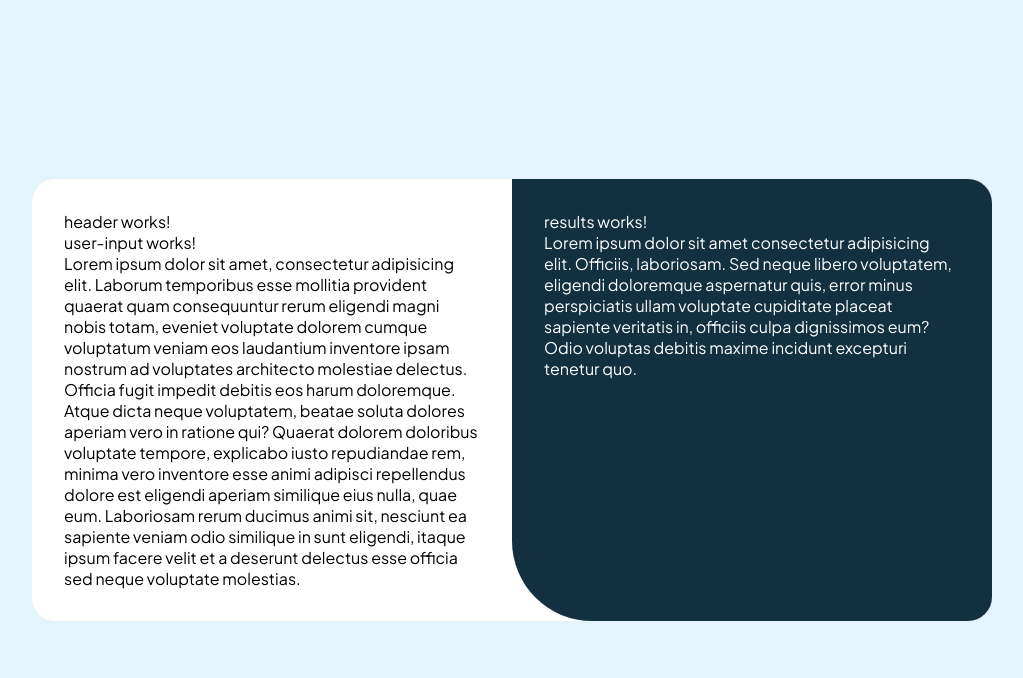
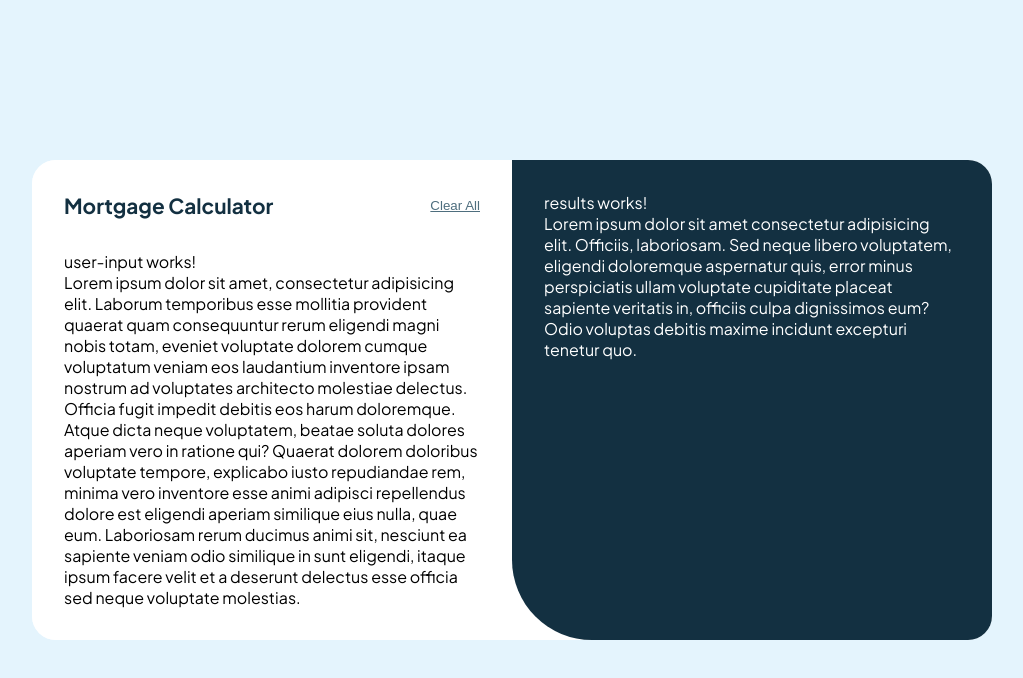
Before and after one commit to lenahm/Mortgage-Repayment-Calculator, an Angular app: page / in a window 1280 px wide. Shown: the top 678 px of the page, without its empty margins (128-1151 px from the left). Built offline with nearby package versions, Linux system fonts and the light colour scheme.

Commit message:
Implement Header-Component

```diff
--- a/src/app/header/header.component.css
+++ b/src/app/header/header.component.css
@@ -0,0 +1,23 @@
+header {
+  display: flex;
+  align-items: center;
+  justify-content: space-between;
+  margin-bottom: 2rem;
+}
+
+h1 {
+  font-size: 1.3rem;
+  color: var(--slate-900);
+}
+
+button {
+  cursor: pointer;
+  background: none;
+  border: none;
+  text-decoration: underline;
+  color: var(--slate-700);
+}
+
+button:hover {
+  color: var(--slate-900);
+}
--- a/src/app/header/header.component.html
+++ b/src/app/header/header.component.html
@@ -1 +1,4 @@
-<p>header works!</p>
+<header>
+    <h1>Mortgage Calculator</h1>
+    <button>Clear All</button>
+</header>
```
